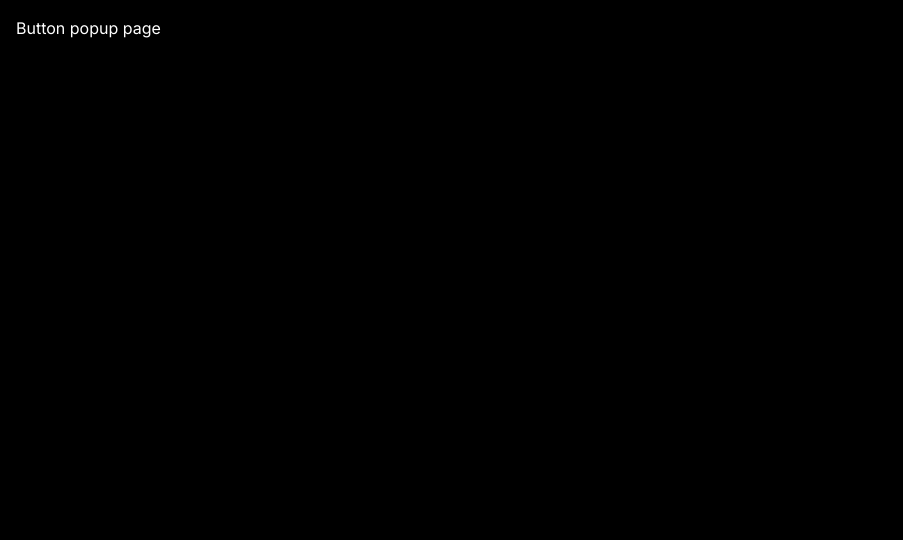
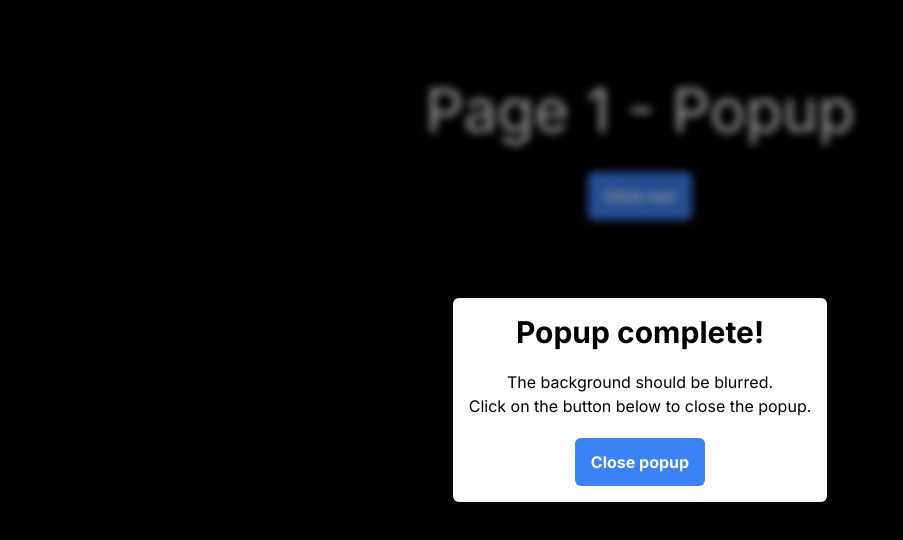
Before and after one commit to Layt27/hyperspace-test, a Next.js app: page /page1 in a window 1280 px wide. Shown: the top 540 px of the page, without its empty margins (0-903 px from the left). Built offline with nearby package versions, Linux system fonts and the light colour scheme.

Commit message:
feature: Add popup content

```diff
--- a/app/page1/page.tsx
+++ b/app/page1/page.tsx
@@ -1,8 +1,13 @@
 import React from 'react';
+import Popup from './popup/page';
 
 const page1 = () => {
   	return (
-		<div>Button popup page</div>
+		<div className='flex flex-col items-center py-8 rounded-md'>
+			<h1 className='text-6xl text-center py-8'>Page 1 - Popup</h1>
+			<button className='bg-blue-500 hover:bg-blue-800 text-white font-bold py-3 px-4 rounded-md'>Click me!</button>
+			<Popup />
+		</div>
   	);
 };
 
--- /dev/null
+++ b/app/page1/popup/page.tsx
@@ -0,0 +1,16 @@
+import React from 'react';
+
+function Popup() {
+	return (
+		<div className='flex justify-center items-center fixed inset-0 bg-black bg-opacity-40 backdrop-blur-sm'>
+			<div className='flex flex-col items-center bg-white text-black rounded-md py-4 px-4'>
+				<h1 className='text-3xl font-bold mb-5'>Popup complete!</h1>
+				<p>The background should be blurred.</p>
+				<p>Click on the button below to close the popup.</p>
+				<button className='bg-blue-500 hover:bg-blue-800 text-white font-bold py-3 px-4 mt-5 rounded-md'>Close popup</button>
+			</div>
+		</div>
+	);
+};
+
+export default Popup;
```
